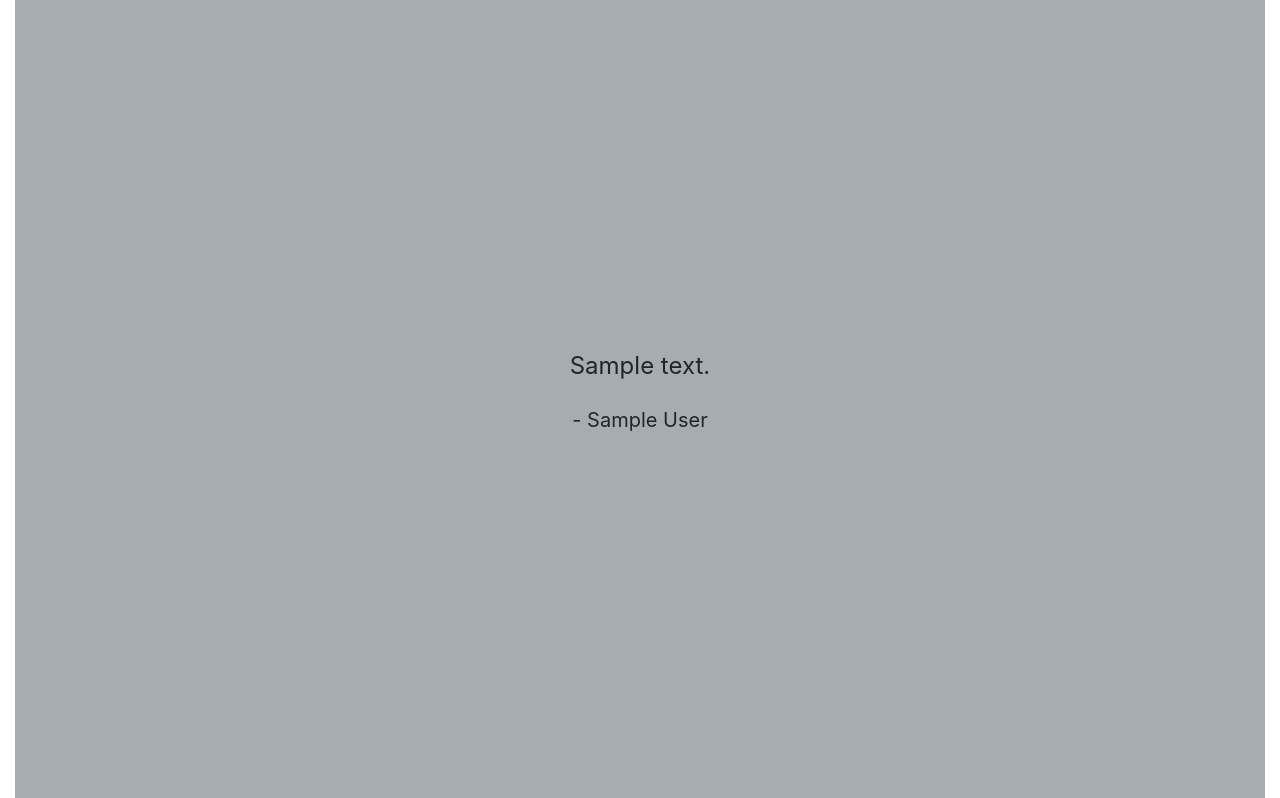
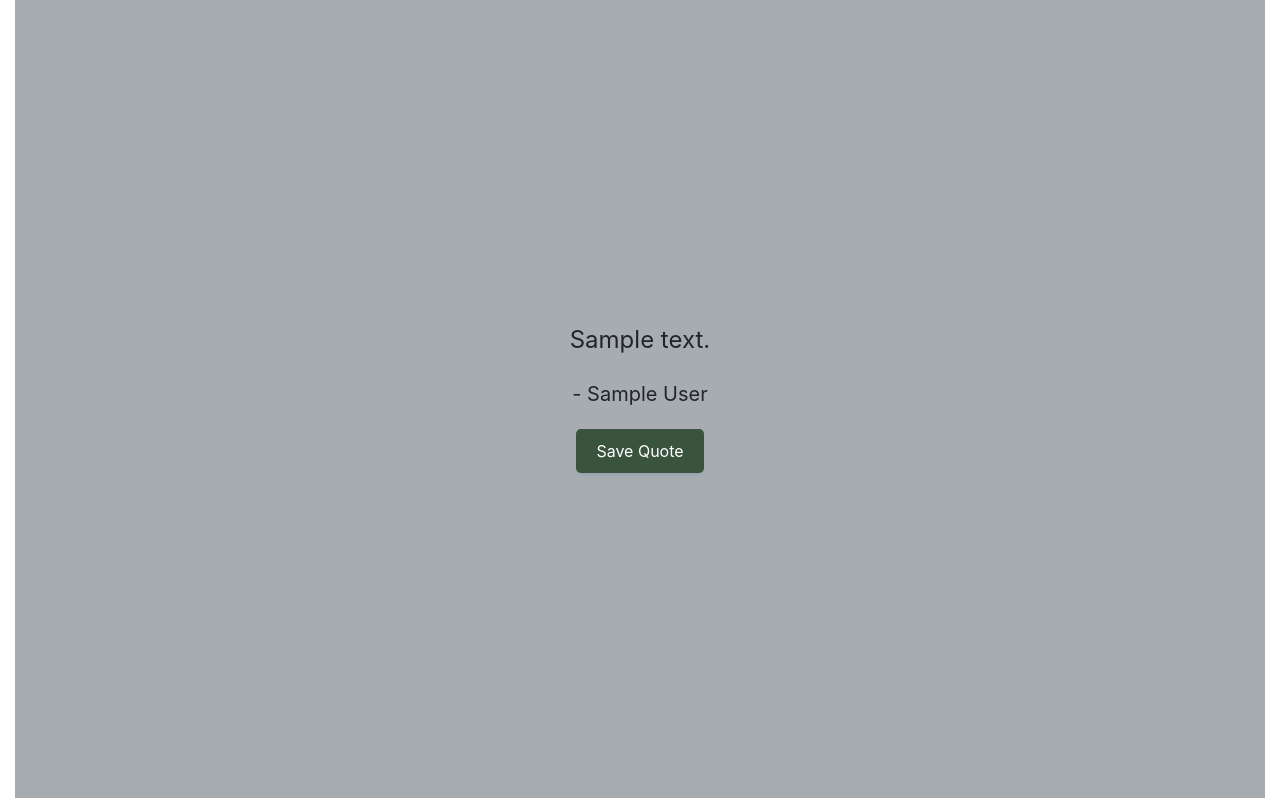
Before and after one commit to mohulshukla/stoic_flaskapp, a Flask app: page /generate in a window 1280 px wide. Shown: the part 125-923 px from the top of the page. Run offline with Flask 3, Linux system fonts and the light colour scheme; a user stored in the database is signed in; a database or web service that is not in the repository returns one stand-in record (values such as "Sample title"); data that the repository does not hold is empty; some libraries are stand-ins or nearby versions.

Commit message:
added saving button

```diff
--- a/app.py
+++ b/app.py
@@ -136,6 +136,7 @@ def register():
 
 # generate quote route
 @app.route('/generate')
+@login_required
 def generate():
     try:
         response = requests.get('https://stoic-quotes.com/api/quote')
@@ -152,8 +153,33 @@ def generate():
     return render_template('generate.html', quote_text=quote_text, quote_author=quote_author)
 
 
+# saving quote route
+@app.route('/save', methods=['POST'])
+@login_required
+def save_quote():
+    quote_text = request.form.get('quote_text')
+    quote_author = request.form.get('quote_author')
+    user_id = request.form.get('user_id')  # Since user is already logged in
+
+    # Save quote to the database
+    connection = sqlite3.connect('quotes_app.db')
+    cursor = connection.cursor()
+
+    cursor.execute('''
+        INSERT INTO quotes (quote_text, author, user_id) VALUES (?, ?, ?)
+    ''', (quote_text, quote_author, user_id))
+
+    connection.commit()
+    connection.close()
+
+    # Redirect to a new page or the same page with a success message
+    return redirect(url_for('generate'))  # Redirect back to the generate route or to a 'success' route
+
+
+
 # add quote route
 @app.route('/add')
+@login_required
 def view_quote():
     ''' Add quote and its author manually '''
     pass
@@ -161,6 +187,7 @@ def view_quote():
 
 # share quote route
 @app.route('/share')
+@login_required
 def share():
     pass
 
@@ -168,6 +195,7 @@ def share():
 
 # mystery route
 @app.route('/mystery')
+@login_required
 def mystery():
     pass
 
--- a/static/styles.css
+++ b/static/styles.css
@@ -50,3 +50,23 @@ nav .navbar-brand .green
     font-size: 20px;
     margin-top: 20px;
 }
+
+.save-button {
+    background-color: #3a533c; /* Green background */
+    border: none;
+    color: white;
+    padding: 10px 20px;
+    text-align: center;
+    text-decoration: none;
+    display: inline-block;
+    font-size: 16px;
+    margin: 4px 2px;
+    cursor: pointer;
+    border-radius: 5px;
+    box-shadow: 0 2px 2px rgba(101, 134, 166, 0.2); /* Add shadow for some depth */
+    transition: background-color 0.3s; /* Smooth transition for hover effect */
+}
+
+.save-button:hover {
+    background-color: #6e8a6b4e;
+}
--- a/templates/generate.html
+++ b/templates/generate.html
@@ -7,8 +7,16 @@
 {% block main %}
 <div class="quote-background">
     <div class="quote-box">
-        <p class="quote-text">{{ quote_text }}</p>
-        <p class="quote-author">- {{ quote_author }}</p>
+        <div class="quote-content">
+            <p class="quote-text">{{ quote_text }}</p>
+            <p class="quote-author">- {{ quote_author }}</p>
+        </div>
+        <form method="post" action="{{ url_for('save_quote') }}">
+            <input type="hidden" name="quote_text" value="{{ quote_text }}">
+            <input type="hidden" name="quote_author" value="{{ quote_author }}">
+            <input type="hidden" name="user_id" value="{{ session['user_id'] }}">  <!-- Replace with actual user session or variable -->
+            <button type="submit" class="save-button">Save Quote</button>
+        </form>
     </div>
 </div>
 {% endblock %}
```
Also changed, not shown: quotes_app.db, 4 other files.
